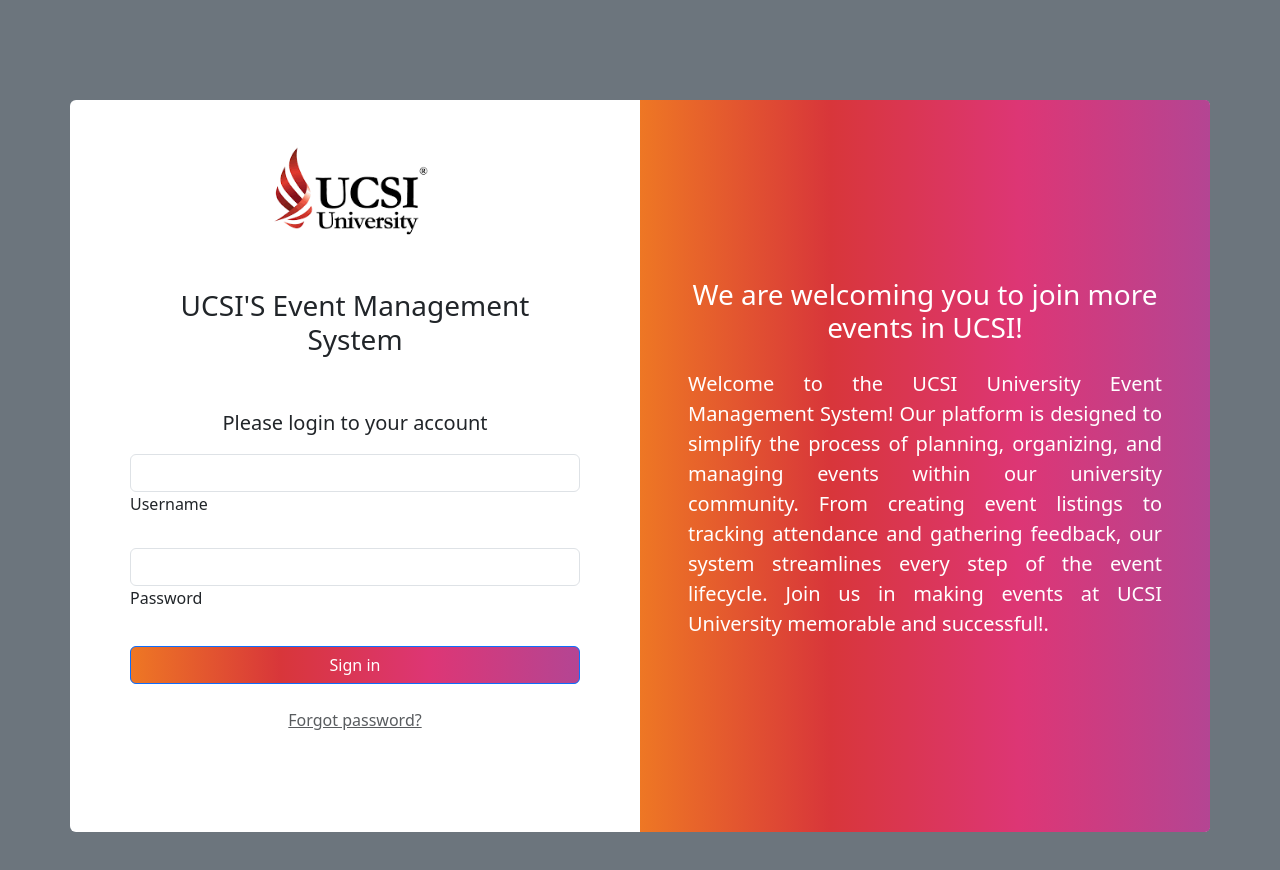
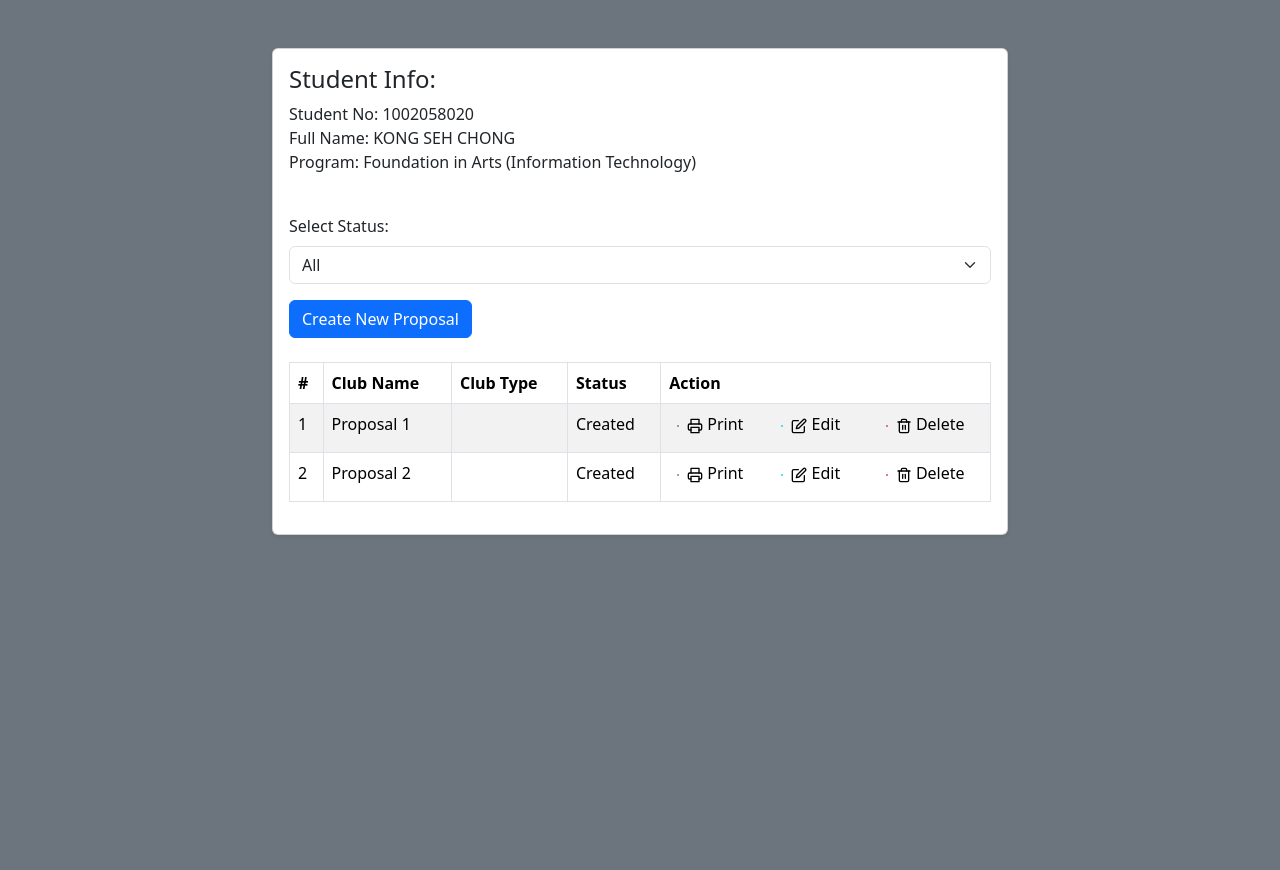
Before and after one commit to SehChong/Event-Management, a React (Create React App) app in the folder frontend/: page / in a window 1280 px wide. Shown: the top 870 px of the page. After the commit the page ends 800 px from the top, so only its background shows below. Built offline with nearby package versions, Linux system fonts and the light colour scheme.

Commit message:
Proposal

```diff
--- a/frontend/src/App.js
+++ b/frontend/src/App.js
@@ -2,15 +2,17 @@
 import { BrowserRouter, Route, Routes } from 'react-router-dom';
 import { LoginForm } from './Pages/LoginForm';
 import { Home } from './Pages/Home';
+import { Proposal } from './Components/Proposal';
 
 function App() {
   return (
-    <BrowserRouter>
-      <Routes>
-        <Route path="/" element={<LoginForm />} />
-        <Route path="/home" element={<Home /> } />
-      </Routes>
-    </BrowserRouter>
+    <Proposal/>
+    // <BrowserRouter>
+    //   <Routes>
+    //     <Route path="/" element={<LoginForm />} />
+    //     <Route path="/home" element={<Home /> } />
+    //   </Routes>
+    // </BrowserRouter>
   );
 }
 
--- /dev/null
+++ b/frontend/src/Components/Proposal.jsx
@@ -0,0 +1,99 @@
+import React from 'react'
+import { Container, Row, Col, Table, Form, Button, Card, ButtonGroup, Dropdown } from 'react-bootstrap';
+import { FiPrinter, FiEdit, FiTrash2 } from 'react-icons/fi';
+
+export const Proposal = ({ onFilterChange, onCreateProposal }) => {
+    const student = {
+        StudentNo: '1002058020',
+        FullName: 'KONG SEH CHONG',
+        Program: 'Foundation in Arts (Information Technology)',
+      };
+
+      const clubProposals = [
+        { ClubName: 'Proposal 1', Status: 'Created' },
+        { ClubName: 'Proposal 2', Status: 'Created' },
+    ];
+
+    const IconButton = ({ children, variant, onClick, className }) => (
+        <Dropdown.Item as="button" className={className} onClick={onClick}>
+          <Button variant={variant} className="me-2" style={{ padding: 0 }}>
+            <span className="fas fa-fw fa-sm" aria-hidden="true"></span>
+          </Button>
+          {children}
+        </Dropdown.Item>
+    );
+  return (
+    <Container className="mt-5">
+      <Row className="justify-content-center">
+        <Col md={8}>
+          <Card className="shadow-sm">
+            <Card.Body>
+              <Row>
+                <Col>
+                  <h5 className="font-weight-bold fs-4">Student Info:</h5>
+                  <p>
+                    Student No: {student.StudentNo} <br />
+                    Full Name: {student.FullName} <br />
+                    Program: {student.Program}
+                  </p>
+                </Col>
+              </Row>
+              <Row className="mt-4">
+                <Col>
+                  <Form.Label>Select Status:</Form.Label>
+                  <Form.Select onChange={(e) => onFilterChange(e.target.value)} className="mb-3">
+                    <option value="All">All</option>
+                    <option value="Created">Created</option>
+                    <option value="Submitted">Submitted</option>
+                    <option value="Approved">Approved</option>
+                  </Form.Select>
+                  <Button variant="primary" onClick={onCreateProposal}>
+                    Create New Proposal
+                  </Button>
+                </Col>
+              </Row>
+              <Row>
+                <Col>
+                  <Table striped bordered hover className="mt-4">
+                    <thead>
+                      <tr>
+                        <th>#</th>
+                        <th>Club Name</th>
+                        <th>Club Type</th>
+                        <th>Status</th>
+                        <th>Action</th>
+                      </tr>
+                    </thead>
+                    <tbody>
+                      {clubProposals.map((proposal, index) => (
+                        <tr key={proposal.ClubName}>
+                          <td>{index + 1}</td>
+                          <td>{proposal.ClubName}</td>
+                          <td>{proposal.ClubType}</td>
+                          <td>{proposal.Status}</td>
+                          <td>
+                            <ButtonGroup horizontal className='d-flex justify-content-center'>
+                              <IconButton variant="secondary" onClick={() => {}} className="mb-2 px-2">
+                                <FiPrinter /> Print
+                              </IconButton>
+                              <IconButton variant="info" onClick={() => {}} className="mb-2 px-2">
+                                <FiEdit /> Edit
+                              </IconButton>
+                              <IconButton variant="danger" onClick={() => {}} className="mb-2 px-2">
+                                <FiTrash2 /> Delete
+                              </IconButton>
+                            </ButtonGroup>
+                          </td>
+                        </tr>
+                      ))}
+                    </tbody>
+                  </Table>
+                </Col>
+              </Row>
+            </Card.Body>
+          </Card>
+        </Col>
+      </Row>
+    </Container>
+  )
+}
```
